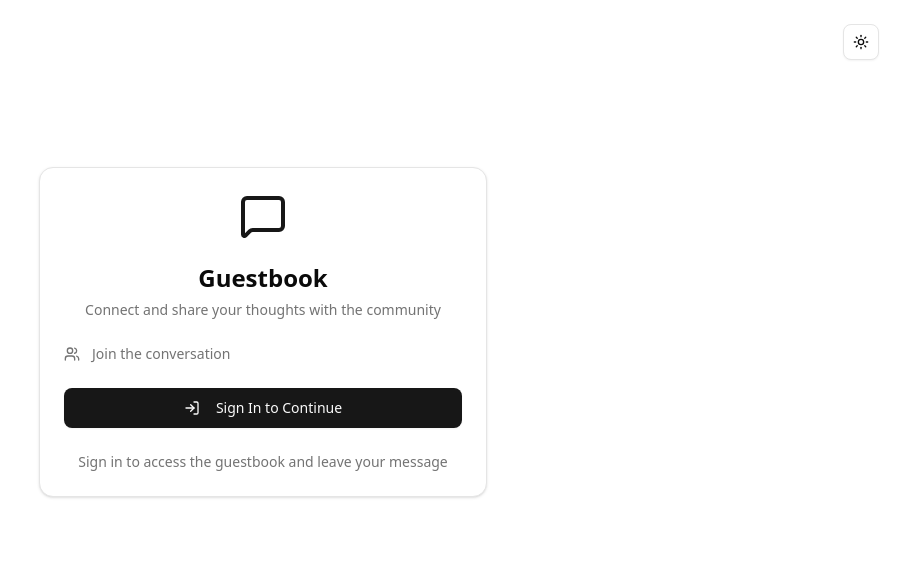
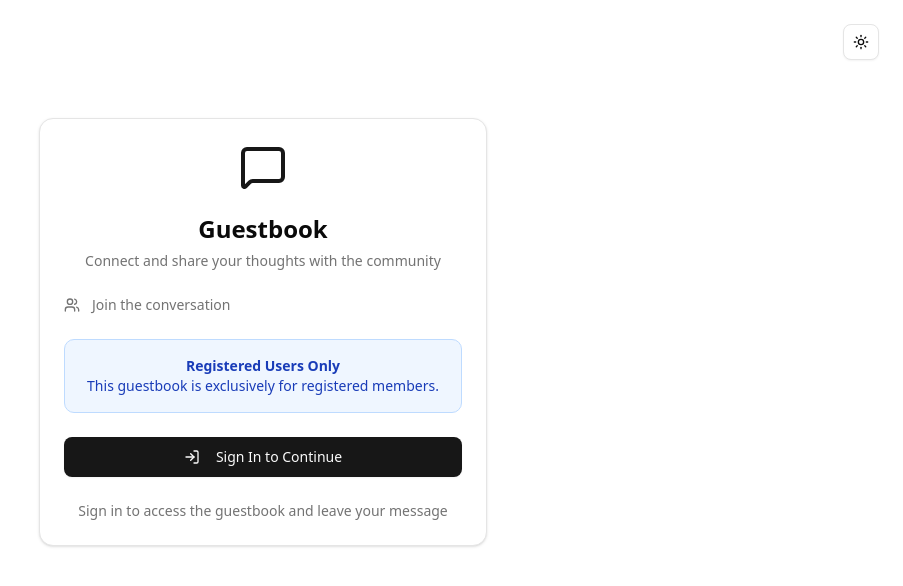
Before and after one commit to highnet/convex-guestbook, a Next.js app: page / in a window 1280 px wide. Shown: the top 586 px of the page, without its empty margins (377-1280 px from the left). Built offline with nearby package versions, Linux system fonts and the light colour scheme; no server answers.

Commit message:
feat: add registered users only message to guestbook page

```diff
--- a/src/app/page.tsx
+++ b/src/app/page.tsx
@@ -53,6 +53,14 @@ export default function Home() {
                 <span>Join the conversation</span>
               </div>
 
+              <div className="bg-blue-50 dark:bg-blue-950 border border-blue-200 dark:border-blue-800 rounded-lg p-4">
+                <p className="text-sm text-blue-800 dark:text-blue-200 text-center">
+                  <strong>Registered Users Only</strong>
+                  <br />
+                  This guestbook is exclusively for registered members.
+                </p>
+              </div>
+
               <SignInButton mode="modal" fallbackRedirectUrl="/member">
                 <Button className="w-full" size="lg">
                   <LogIn className="w-4 h-4 mr-2" />
```
